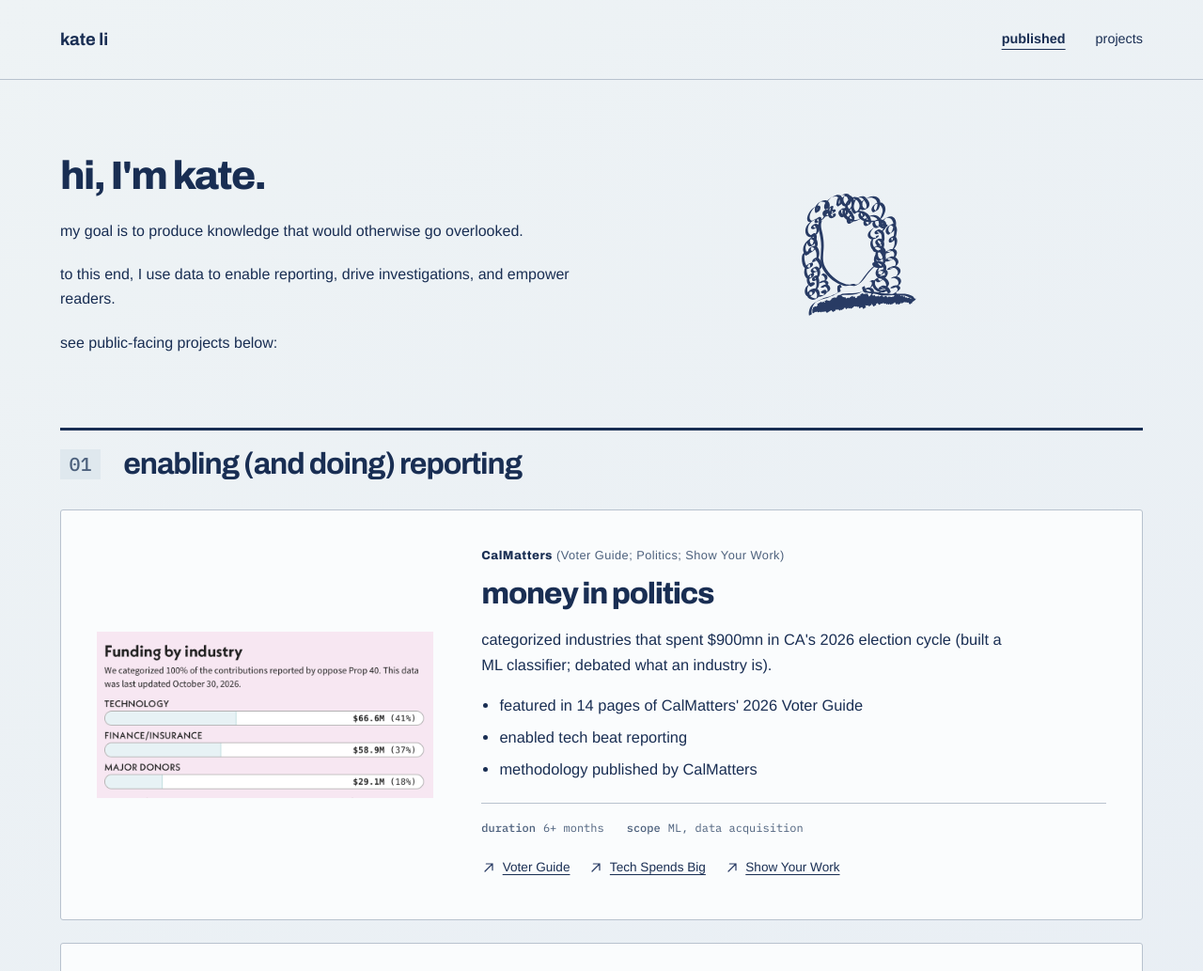
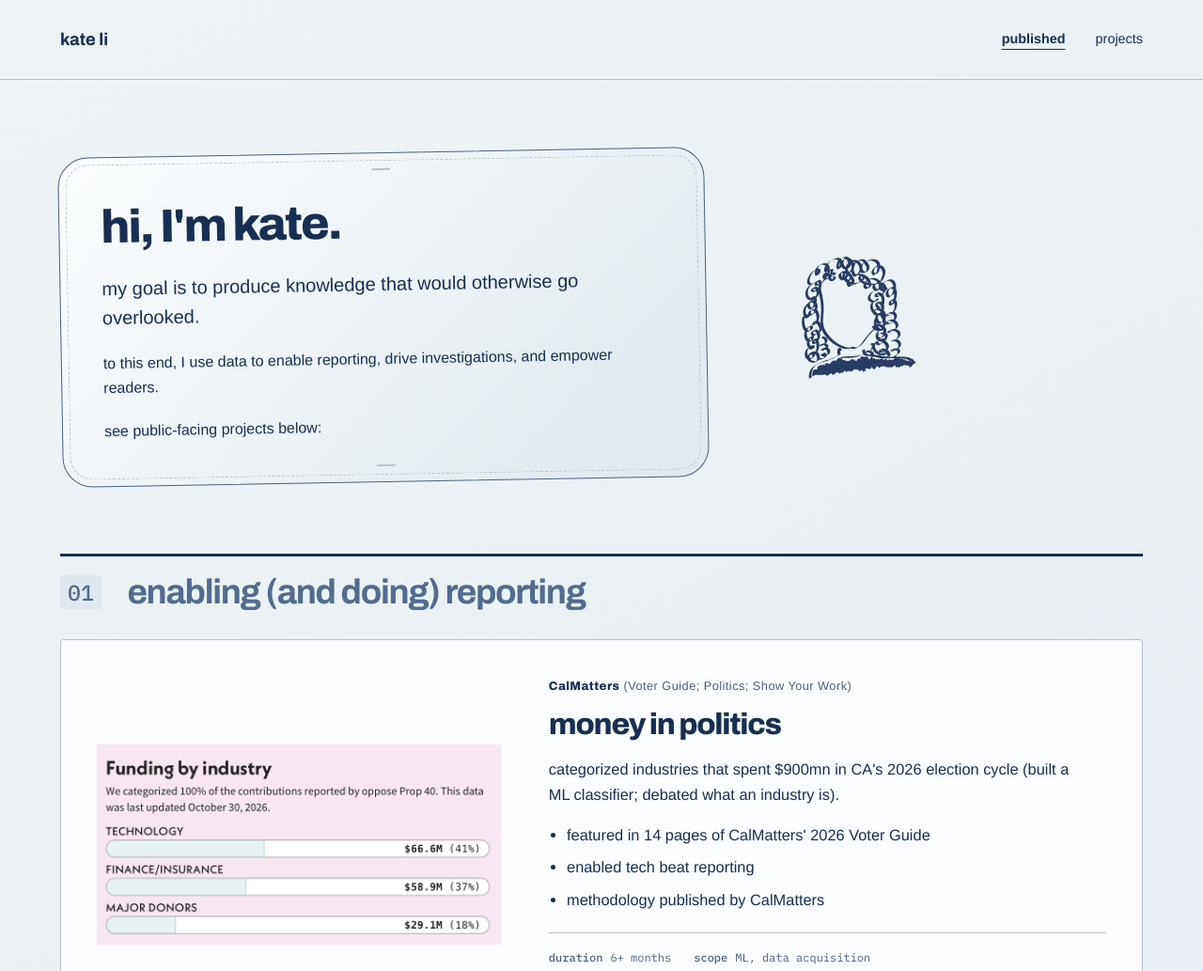
Before and after one commit to kateli9/portfolio, a plain HTML site: page index.html in a window 1280 px wide. Shown: the top 1033 px of the page at 94% size. Drawn offline with Linux system fonts and the light colour scheme.

Commit message:
Add intro stamp and strengthen section hierarchy

```diff
--- a/index.html
+++ b/index.html
@@ -30,7 +30,7 @@
     <div class="intro intro-with-portrait">
       <div class="intro-copy">
         <p class="bio intro-greeting">hi, I'm kate.</p>
-        <p class="bio">my goal is to produce knowledge that would otherwise go overlooked.</p>
+        <p class="bio intro-lede">my goal is to produce knowledge that would otherwise go overlooked.</p>
         <p class="bio">to this end, I use data to enable reporting, drive investigations, and empower readers.</p>
         <p class="bio">see public-facing projects below:</p>
       </div>
@@ -40,7 +40,7 @@
     <section class="work-section" aria-labelledby="enabling-reporting">
       <h2 class="section-heading" id="enabling-reporting"><span aria-hidden="true">01</span> enabling (and doing) reporting</h2>
 
-       <article class="work-entry">
+       <article class="work-entry featured-entry">
          <div class="work-visual">
            <div><img class="artwork" src="assets/categorizations.png" alt="Campaign contributions grouped by industry" loading="lazy"></div>
          </div>
--- a/styles.css
+++ b/styles.css
@@ -6,6 +6,7 @@
   --muted: #4c607c;
   --line: #b8c2ce;
   --wash: #dfe8ee;
+  --section-ink: #526b90;
   --sans: Helvetica, "Helvetica Neue", Arial, sans-serif;
   --heading: "Archivo", Helvetica, Arial, sans-serif;
   --mono: "IBM Plex Mono", monospace;
@@ -55,10 +56,31 @@ main { flex: 1; }
   gap: clamp(1.5rem, 7vw, 6rem);
 }
 .intro-portrait { display: block; width: clamp(4rem, 14vw, 9rem); height: auto; }
+.intro-copy {
+  position: relative;
+  padding: clamp(1.5rem, 4vw, 2.75rem);
+  border: 1px solid var(--muted);
+  border-radius: 2rem;
+  outline: 1px dashed var(--line);
+  outline-offset: -9px;
+  background: linear-gradient(135deg, var(--surface), var(--wash));
+  transform: rotate(-1deg);
+}
+.intro-copy::before,
+.intro-copy::after {
+  content: "";
+  position: absolute;
+  width: 1.25rem;
+  border-top: 2px solid var(--line);
+  left: calc(50% - .625rem);
+}
+.intro-copy::before { top: 1rem; }
+.intro-copy::after { bottom: 1rem; }
 .page-title { margin: 0; font: 800 clamp(2rem, 5vw, 3rem)/1.1 var(--heading); letter-spacing: -.04em; }
 .bio { max-width: 65ch; margin: 0; font-size: 1rem; }
 .bio + .bio { margin-top: 1.25rem; }
-.intro-copy .intro-greeting { font: 800 clamp(1.9rem, 4vw, 2.65rem)/1.2 var(--heading); letter-spacing: -.04em; }
+.intro-copy .intro-greeting { font: 800 clamp(2.15rem, 4.5vw, 3.1rem)/1.2 var(--heading); letter-spacing: -.04em; }
+.intro-copy .intro-lede { font-size: clamp(1.12rem, 2vw, 1.25rem); line-height: 1.55; }
 .intro-copy .bio + .bio { margin-top: 1.25rem; }
 .projects-intro { padding-bottom: clamp(1.5rem, 3vw, 2.5rem); }
 
@@ -71,7 +93,8 @@ main { flex: 1; }
   margin: 0 0 1.75rem;
   padding: 1rem 0 0;
   border-top: 3px solid var(--ink);
-  font: 700 clamp(1.35rem, 3vw, 2rem)/1.25 var(--heading);
+  color: var(--section-ink);
+  font: 700 clamp(1.85rem, 3.4vw, 2.3rem)/1.2 var(--heading);
   letter-spacing: -.035em;
 }
 .section-heading span {
@@ -80,8 +103,8 @@ main { flex: 1; }
   min-width: 2.7rem;
   padding: .4rem .5rem;
   background: var(--wash);
-  color: var(--muted);
-  font: 500 1.25rem/1 var(--mono);
+  color: var(--section-ink);
+  font: 500 1.45rem/1 var(--mono);
   letter-spacing: 0;
 }
 .work-entry {
@@ -95,7 +118,10 @@ main { flex: 1; }
   border-radius: 3px;
 }
 .work-entry + .work-entry { margin-top: 1.5rem; }
+.featured-entry { grid-template-columns: minmax(0, 42fr) minmax(0, 58fr); }
 .work-visual { min-width: 0; }
+.featured-entry .work-visual { display: grid; align-items: center; justify-items: center; width: 100%; }
+.featured-entry .work-visual > div { width: 100%; }
 .artwork { display: block; width: 100%; height: auto; margin-inline: auto; }
 .artwork-placeholder {
   display: grid;
@@ -192,6 +218,8 @@ main { flex: 1; }
   .site-footer { align-items: flex-start; }
 }
 @media (max-width: 34rem) {
+  .intro-with-portrait { grid-template-columns: minmax(0, 1fr); }
+  .intro-portrait { justify-self: end; width: 5rem; margin-top: .5rem; }
   .project-list li { grid-template-columns: minmax(0, 1fr); gap: 1rem; }
   .audience-badge { justify-self: end; width: 8.5rem; min-height: 3rem; padding: .65rem 1rem; border-radius: 1rem; }
 }
```
